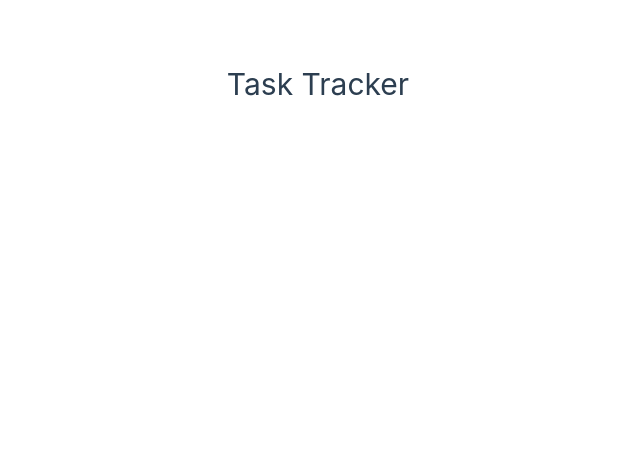
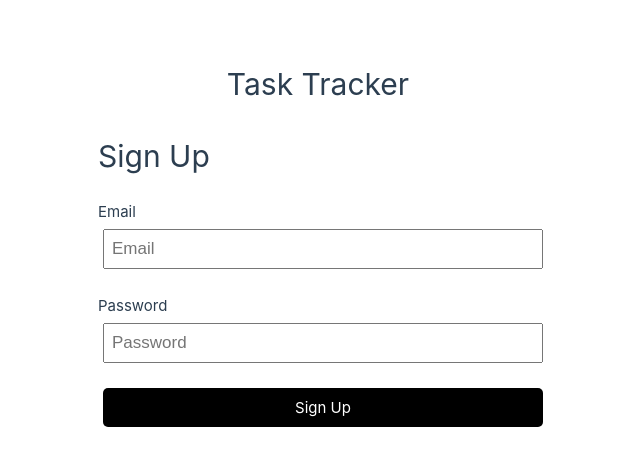
Before and after one commit to alejandroyunes/task-tracker-vue, a Vue app: page /signup in a window 1280 px wide. Before the commit this address had no page. Shown: the top 466 px of the page, without its empty margins (322-962 px from the left). Built offline with nearby package versions, Linux system fonts and the light colour scheme.

Commit message:
fixed sign up

```diff
--- a/src/components/LogIn.vue
+++ b/src/components/LogIn.vue
@@ -9,8 +9,8 @@
       <input type="password" v-model="password" name="password" placeholder="Password" />
     </div>
 
-    <RouterLink :to="{ path: '/signin' }" class="signIn">
-      <input value="Sign in" class="btn btn-block btn-sign" />
+    <RouterLink :to="{ path: '/signup' }" class="signIn">
+      <input value="Sign up" class="btn btn-block btn-sign" />
     </RouterLink>
 
     <input type="submit" value="Login" class="btn btn-block" />
--- a/src/components/SignIn.vue
+++ b/src/components/SignUp.vue
@@ -1,6 +1,6 @@
 <template>
   <h1>
-    Sign In
+    Sign Up
   </h1>
   <form @submit="onSubmit" class="add-form">
     <div class="form-control">
@@ -12,14 +12,14 @@
       <input type="password" v-model="password" name="password" placeholder="Password" />
     </div>
 
-    <input type="submit" value="Sign In" class="btn btn-block" />
+    <input type="submit" value="Sign Up" class="btn btn-block" />
   </form>
 </template>
 
 <script lang="ts">
 
 export default {
-  name: 'LogIn',
+  name: 'SignUp',
   data() {
     return {
       email: '',
--- a/src/router/index.ts
+++ b/src/router/index.ts
@@ -15,9 +15,9 @@ const router = createRouter({
       component: () => import('../views/AboutView.vue')
     },
     {
-      path: '/signin',
-      name: 'signIn',
-      component: () => import('../views/SignInView.vue')
+      path: '/signup',
+      name: 'signUp',
+      component: () => import('../views/SignUpView.vue')
     }
   ]
 })
--- a/src/views/SignInView.vue
+++ b/src/views/SignUpView.vue
@@ -1,17 +1,17 @@
 <template>
   <main>
-    <SignIn @add-user="addUser" />
+    <SignUp @add-user="addUser" />
   </main>
 </template>
 
 <script lang="ts">
-import SignIn from '@/components/SignIn.vue';
+import SignUp from '@/components/SignUp.vue';
 import type { User } from './HomeView.vue';
 
 export default {
-  name: 'HomeVue',
+  name: 'SignUpView',
   components: {
-    SignIn
+    SignUp
   },
   methods: {
     addUser(loginUser: User) {
```
